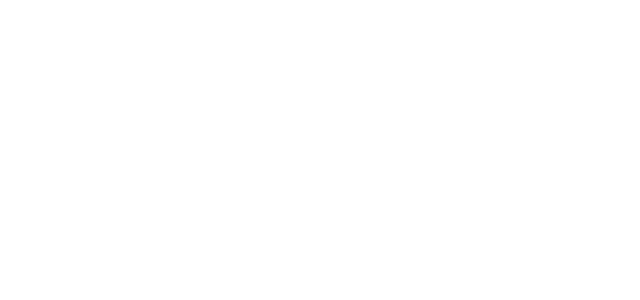
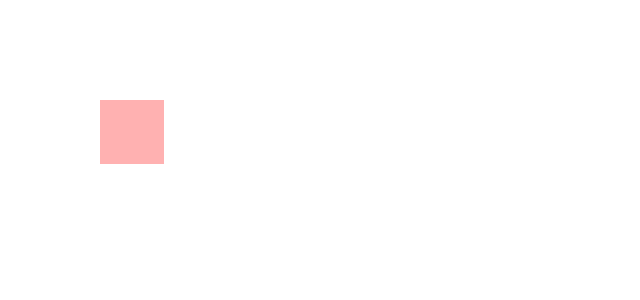
Before and after one commit to hazzzi/maenggu-run, a React (Vite) app: page / in a window 1280 px wide. Shown: the top 300 px of the page, without its empty margins (0-640 px from the left). Built offline with nearby package versions, Linux system fonts and the light colour scheme.

Commit message:
feat(window-mouse-renderer): implement collider detection in renderer

```diff
--- a/src/renderer/App.tsx
+++ b/src/renderer/App.tsx
@@ -1,5 +1,29 @@
+import { useRef } from 'react'
+
+import { useMouseCollider } from './hooks/useMouseCollider'
+
 function App(): JSX.Element {
-  return <div id="maenggu-container"></div>
+  const maengguRef = useRef<HTMLDivElement>(null)
+
+  useMouseCollider(maengguRef)
+
+  return (
+    <div id="maenggu-container">
+      <div
+        ref={maengguRef}
+        id="maenggu"
+        style={{
+          position: 'absolute',
+          left: '100px',
+          top: '100px',
+          width: '64px',
+          height: '64px',
+          backgroundColor: 'rgba(255, 100, 100, 0.5)',
+          pointerEvents: 'auto',
+        }}
+      />
+    </div>
+  )
 }
 
 export default App
--- /dev/null
+++ b/src/renderer/hooks/useMouseCollider.ts
@@ -0,0 +1,38 @@
+import { useEffect, useRef } from 'react'
+
+export function useMouseCollider(
+  colliderRef: React.RefObject<HTMLElement | null>,
+): void {
+  const isInsideRef = useRef<boolean>(false)
+
+  useEffect(() => {
+    const handleMouseMove = (event: MouseEvent): void => {
+      const element = colliderRef.current
+      if (!element) return
+
+      const rect = element.getBoundingClientRect()
+      const { clientX, clientY } = event
+
+      const isInside =
+        clientX >= rect.left &&
+        clientX <= rect.right &&
+        clientY >= rect.top &&
+        clientY <= rect.bottom
+
+      if (isInside !== isInsideRef.current) {
+        isInsideRef.current = isInside
+        window.maenggu.mouse.setCollider(isInside)
+      }
+    }
+
+    window.addEventListener('mousemove', handleMouseMove)
+
+    return () => {
+      window.removeEventListener('mousemove', handleMouseMove)
+      if (isInsideRef.current) {
+        window.maenggu.mouse.setCollider(false)
+        isInsideRef.current = false
+      }
+    }
+  }, [colliderRef])
+}
```
Also changed, not shown: progress.txt.
